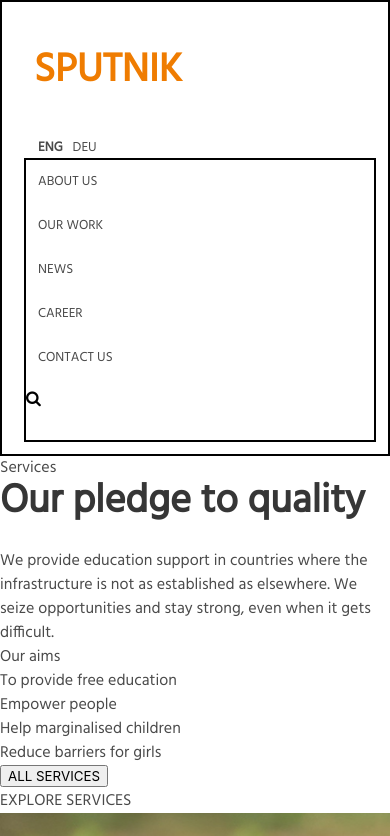
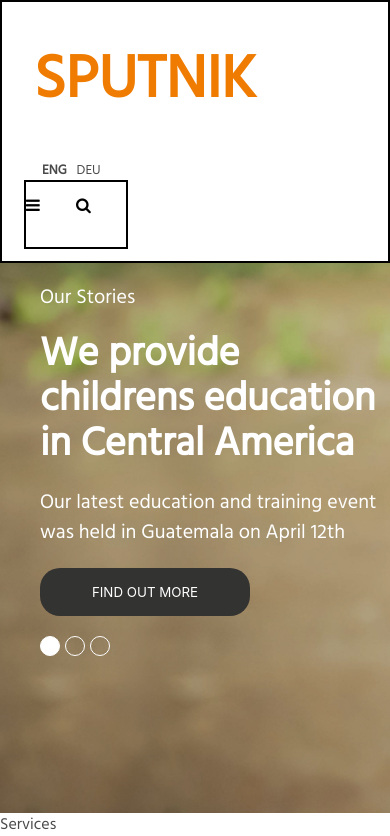
Before and after one commit to Richard-Thompson/sputnik, a React app: page / in a window 390 px wide. Shown: the top 836 px of the page. Built offline with nearby package versions, Linux system fonts and the light colour scheme.

Commit message:
navbar hamburger completed and hero image completed

```diff
--- a/src/components/App.js
+++ b/src/components/App.js
@@ -10,8 +10,8 @@
     return (
       <div>
         <Nav />
+        <Stories />
         <Services />
-        <Stories />
       </div>
     );
   }
--- a/src/components/Nav.js
+++ b/src/components/Nav.js
@@ -3,6 +3,13 @@
 import '../css/Nav.css';
 
 class Nav extends Component {
+  constructor(props) {
+    super(props);
+    this.state = {
+      navDisplay:false
+    }
+    this.handleHamburgerDisplay = this.handleHamburgerDisplay.bind(this);
+  }
   render () {
     return (
       <nav className="columns">
@@ -20,14 +27,32 @@
               <p className="column tab" >NEWS</p>
               <p className="column tab">CAREER</p>
               <p className="column tab">CONTACT US</p>
+              <div onClick={this.handleHamburgerDisplay}>
+                <i className="hamburgerMenu fa fa-bars is large"></i>
+              </div>
               <i className="fa fa-search is-large"></i>
+
             </div>
+            {this.state.navDisplay ?
+              <div>
+              <p className="column hamburgerTab">ABOUT US</p>
+              <p className="column hamburgerTab" >OUR WORK</p>
+              <p className="column hamburgerTab" >NEWS</p>
+              <p className="column hamburgerTab">CAREER</p>
+              <p className="column hamburgerTab">CONTACT US</p> </div> :
+              null}
 
           </div>
 
       </nav>
     )
   }
+
+  handleHamburgerDisplay () {
+    this.setState({
+      navDisplay: !this.state.navDisplay
+    })
+  }
 }
 
 export default Nav;
--- a/src/components/Stories.js
+++ b/src/components/Stories.js
@@ -6,16 +6,18 @@
     return (
         <div>
           <div className="hero-image">
+            <div className="content-wrapper">
               <p>Our Stories</p>
-            <h1 className="title is-1">
+              <h1 className="banner-title title is-1">
                 We provide childrens education in Central America
               </h1>
               <p> Our latest education and training event was held in Guatemala on April 12th</p>
               <button>FIND OUT MORE</button>
-            <div>
+              <div className="circles">
                 <div className="circle"/>
                 <div className="circle"/>
                 <div className="circle"/>
+              </div>
             </div>
           </div>
         </div>
--- a/src/css/Nav.css
+++ b/src/css/Nav.css
@@ -11,7 +11,7 @@
   max-width: 300px;
 }
 
-nav{
+nav {
   justify-content: center;
   align-items: center;
 }
@@ -19,11 +19,12 @@
 nav div h1 {
   display: flex;
   justify-content: flex-start;
+  white-space: nowrap;
   margin: 20px !important;
   color: #ef7c01 !important;
   font-weight: 600 !important;
   margin-top: 35px !important;
-  font-size: 30pt !important;
+  font-size: 45pt !important;
 }
 
 .language {
@@ -31,7 +32,7 @@
   flex-direction: row;
   padding-right: 14px;
   justify-content: flex-end;
-  font-size:10pt;
+  font-size: 10pt;
 }
 
 .main {
@@ -40,32 +41,59 @@
 
 .tabs .tab {
   text-align: right;
-  font-size:10pt;
+  font-size: 13pt;
 }
 
- i{
-  color:black;
-  width:50px;
-  height:50px;
-  margin-top:10px;
+i {
+  color: black;
+  width: 50px;
+  height: 50px;
+  margin-top: 15px;
 }
 
-.language p:first-child{
-  margin-right:10px;
+.language p:first-child {
+  margin-right: 10px;
   font-weight: 600;
 }
 
-@media only screen and (max-width:452px) {
-  .tabs{
+.hamburgerMenu {
+  width: 50px;
+  height:50px;
+  color:black;
+}
+
+div .hamburgerMenu span {
+  border-bottom: 2px solid black;
+  width: 50px;
+}
+
+.hamburgerTab{
+  margin-left:15px;
+  text-align:left;
+  font-size: 13pt;
+}
+
+@media only screen and (max-width:860px){
+  .tab{
+    display: none !important;
+  }
+  nav {
     display: flex;
     flex-direction: column;
+    align-items: flex-start;
+  }
+  .tabs{
+    justify-content: flex-start !important;
     margin-left:10px !important;
   }
-  .tabs .tab{
-    text-align: left;
-  }
-  .language{
+  .language {
     justify-content: flex-start;
-    margin-left:24px;
+    margin-left: 28px;
   }
 }
+
+@media only screen and (min-width:860px){
+  .hamburgerMenu{
+    display: none !important;
+  }
+}
--- a/src/css/Stories.css
+++ b/src/css/Stories.css
@@ -1,10 +1,69 @@
 .hero-image{
   background-image: url('../../public/images/our-stories.jpg');
-  height:630px;
+  height:550px;
   background-repeat: no-repeat;
   background-size: cover;
   margin: 0 auto;
   display: flex;
   flex-direction: column;
-  justify-content: center;
 }
+.content-wrapper{
+  margin:0 auto;
+}
+div .content-wrapper >*{
+  margin-top:35px;
+  max-width:930px;
+  width:70%;
+  color:white;
+}
+.banner-title{
+  margin-bottom:0 !important;
+  font-size: 40pt !important;;
+}
+.content-wrapper p{
+ font-size:20pt !important;
+}
+button{
+  width:210px !important;
+  height:48px !important;
+  background-color: #333332;
+  border-radius: 20px;
+  border: none;
+}
+.circles{
+  display: flex;
+  flex-direction: row;
+  margin-top: 20px !important;
+}
+.circle:first-child{
+  background-color: white;
+}
+.circle{
+  border-radius: 50%;
+  border: 1px solid white;
+  margin-right:5px;
+  height:20px;
+  width:20px;
+}
+
+@media only screen and (max-width:1050px){
+  .content-wrapper{
+    margin-left:40px;
+  }
+}
+@media only screen and (max-width:700px){
+  div .content-wrapper >*{
+    width:100%;
+  }
+}
+@media only screen and (max-width:495px){
+  .content-wrapper p{
+    font-size: 15pt !important;
+  }
+  .banner-title{
+    font-size: 30pt !important;
+  }
+  div .content-wrapper >*{
+    margin-top:20px !important;
+  }
+}
```
Lines whose indentation alone changed are shown as unchanged.
